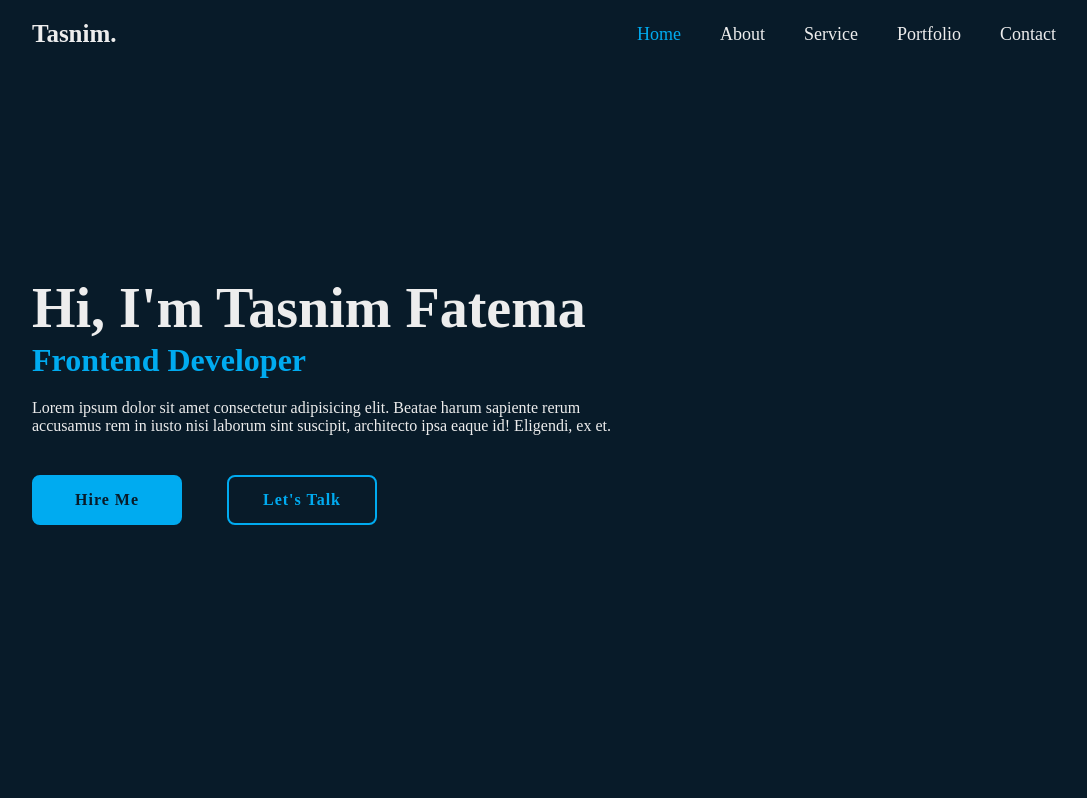
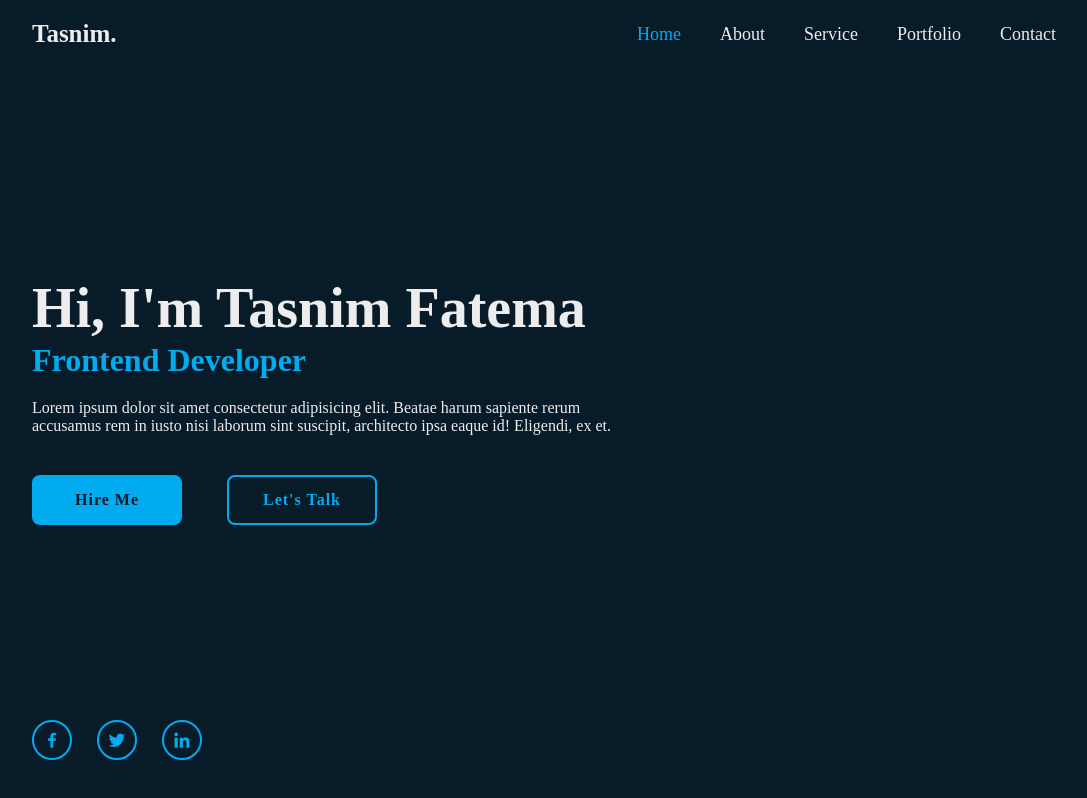
Before and after one commit to CodebyTasnim/ShadowFox, a plain HTML site: page Portfolio.html in a window 1280 px wide. Shown: the whole page, without its empty margins (96-1183 px from the left). Drawn offline with nearby package versions, Linux system fonts and the light colour scheme.

Commit message:
new changes

```diff
--- a/Portfolio.css
+++ b/Portfolio.css
@@ -116,3 +116,42 @@ body{
     width: 100%;
 
 }
+.homesci{
+    position: absolute;
+    bottom: 40px;
+    width: 170px;
+    display:flex;
+    justify-content: space-between;
+}
+.homesci a {
+    position: relative;
+    display: inline-flex;
+    justify-content: center;
+    align-items: center;
+    width: 40px;
+    height: 40px;
+    background: transparent;
+    border: 2px solid #00abf0;
+    border-radius: 50%;
+    font-size: 20px;
+    color:#00abf0;
+    text-decoration: none;
+    z-index: 1;
+    overflow: hidden;
+
+}
+.homesci a::before{
+    content: '';
+    position: absolute;
+    top:0;
+    left: 0;
+    width: 0;
+    height: 100%;
+    background: red;
+    z-index: -1;
+    transition: .5s;
+}
+.homesci a:hover::before{
+    width: 100%;
+
+}
--- a/Portfolio.html
+++ b/Portfolio.html
@@ -4,7 +4,9 @@
     <meta charset="UTF-8">
     <meta name="viewport" content="width=device-width, initial-scale=1.0">
     <title>Portfolio</title>
-    <link rel="stylesheet" href="Portfolio.css"
+    <link rel="stylesheet" href="portfolio.css">
+    <link href='https://unpkg.com/boxicons@2.1.4/css/boxicons.min.css' rel='stylesheet'>
+
 </head>
 <body>
     <header class="header">
@@ -31,6 +33,13 @@
 
             </div>
         </div>
+
+        <div class="homesci">
+            <a href="#"><i class='bx bxl-facebook'></i></a>
+            <a href="#"><i class='bx bxl-twitter'></i></a>
+            <a href="#"><i class='bx bxl-linkedin'></i></a>
+
+        </div>
     </section>
 </body>
 </html>
```
